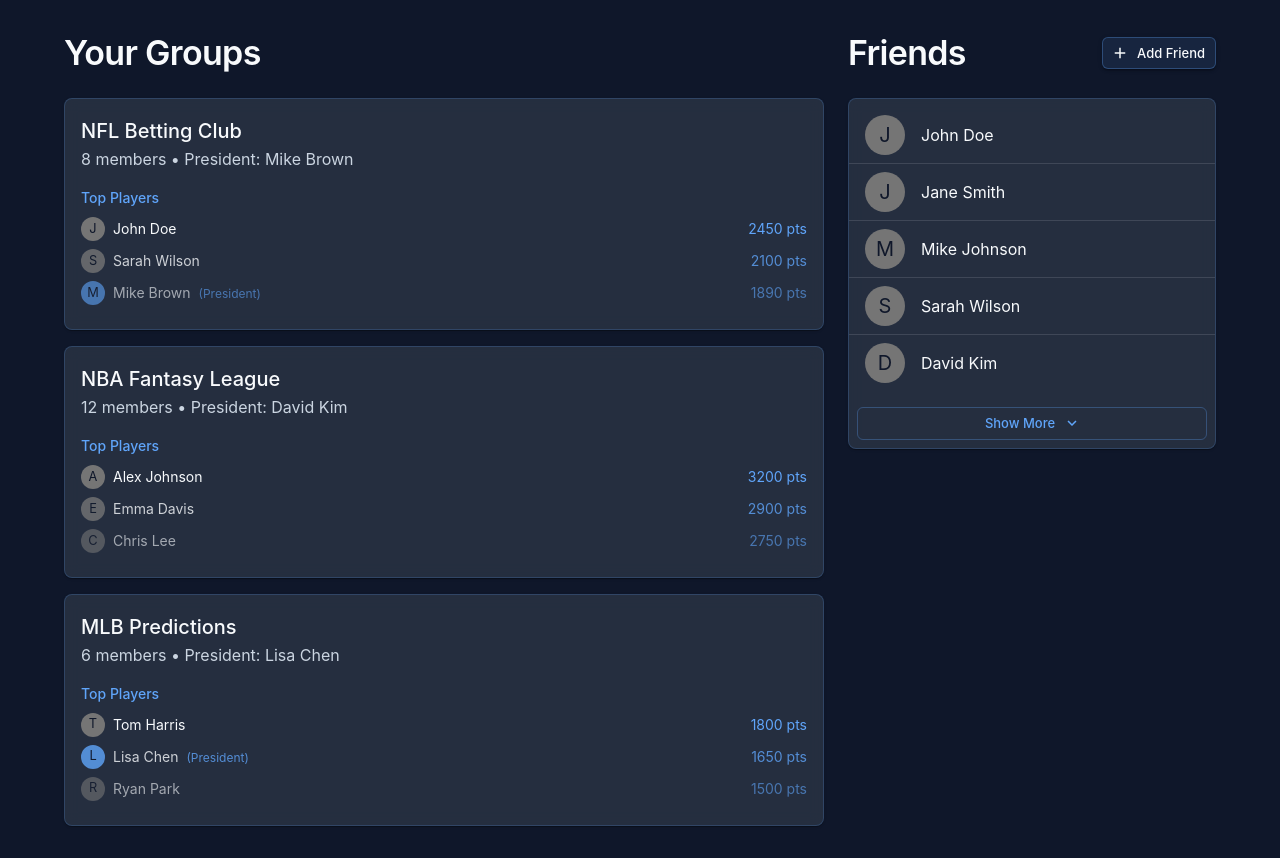
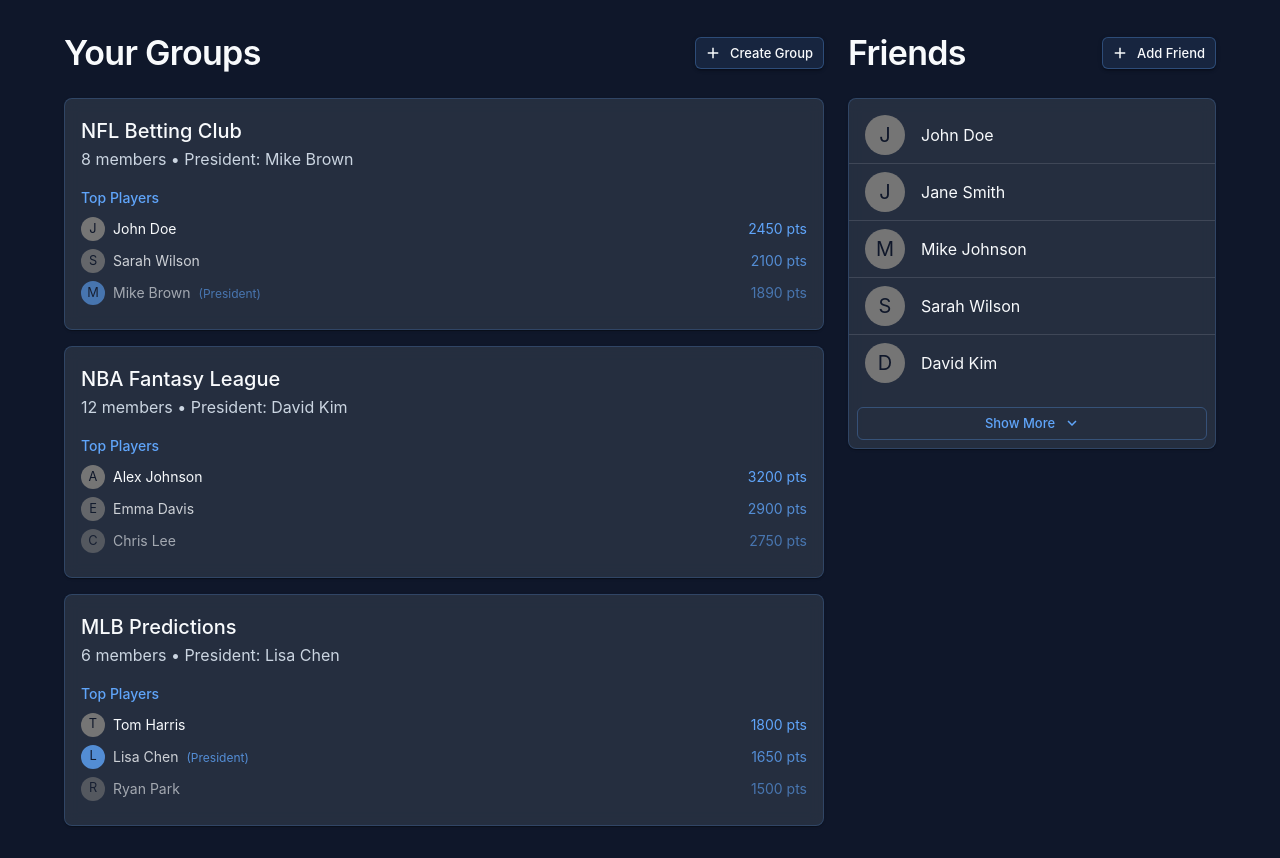
Before and after one commit to gnart-gnart/roster-royals, a React (Create React App) app: page /home in a window 1280 px wide. Built offline with nearby package versions, Linux system fonts and the light colour scheme.

Commit message:
added create group button

```diff
--- a/src/pages/HomePage.js
+++ b/src/pages/HomePage.js
@@ -83,9 +83,27 @@
     <Container maxWidth="lg" sx={{ mt: 4, mb: 4 }}>
       <Grid container spacing={3}>
         <Grid item xs={12} md={8}>
-          <Typography variant="h4" sx={{ mb: 3 }}>
-            Your Groups
-          </Typography>
+          <Box sx={{ display: 'flex', justifyContent: 'space-between', alignItems: 'center', mb: 3 }}>
+            <Typography variant="h4">
+              Your Groups
+            </Typography>
+            <Button
+              variant="contained"
+              startIcon={<AddIcon />}
+              size="small"
+              sx={{
+                backgroundColor: 'rgba(96, 165, 250, 0.1)',
+                border: '1px solid rgba(96, 165, 250, 0.3)',
+                color: '#f8fafc',
+                '&:hover': {
+                  backgroundColor: 'rgba(96, 165, 250, 0.2)',
+                  border: '1px solid rgba(96, 165, 250, 0.6)',
+                },
+              }}
+            >
+              Create Group
+            </Button>
+          </Box>
           <Grid container spacing={2}>
             {mockGroups.map((group) => (
               <Grid item xs={12} key={group.id}>
```
